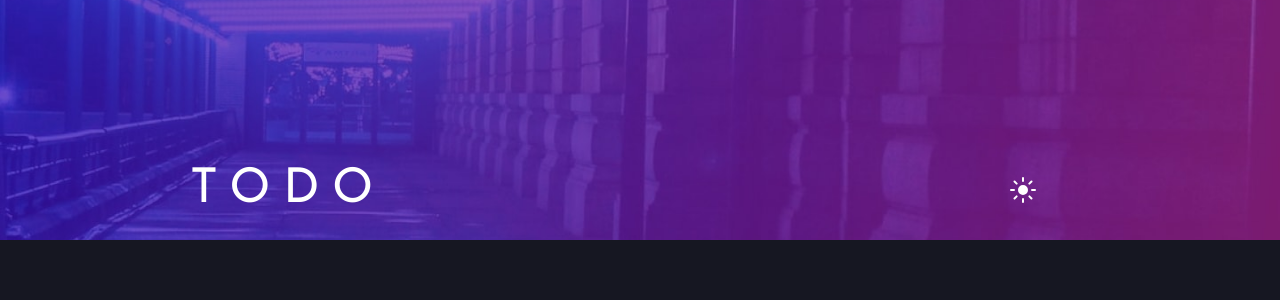
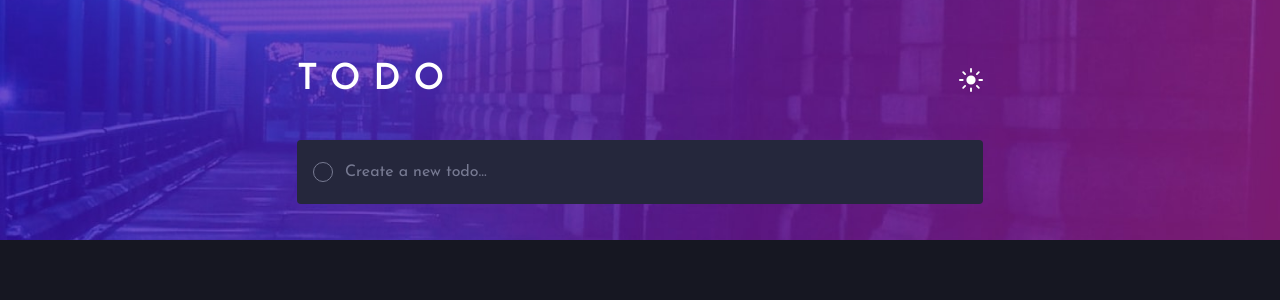
Before and after one commit to Rowada/todo-app-react, a React (Vite) app: page / in a window 1280 px wide. Shown: the top 300 px of the page. Built offline with nearby package versions, Linux system fonts and the light colour scheme.

Commit message:
feat: add form for create todos

```diff
--- a/src/components/todos/TodoList.jsx
+++ b/src/components/todos/TodoList.jsx
@@ -6,14 +6,33 @@ export const TodoList = () => {
   const todos = useStore((state) => state.todos);
 
   return (
-    <section className="max-w-[900px] w-full m-auto relative mt-[-90px]">
-      <div className="flex items-center justify-between">
-        <h1 className="text-5xl uppercase tracking-[.80rem] text-white">
+    <section className="max-w-[750px] w-full m-auto px-8 relative mt-[-180px]">
+      <div className="w-full flex items-center justify-between">
+        <h1 className="text-4xl uppercase tracking-[.80rem] font-semibold text-white">
           todo
         </h1>
 
         <ToggleTheme />
       </div>
+
+      <form className="mt-10 mb-6">
+        <div className="relative">
+          <label htmlFor="todos"></label>
+
+          <div className="relative">
+            <div className="absolute inset-y-0 start-0 flex items-center ps-4">
+              <span className="w-5 h-5 rounded-full border border-secondary"></span>
+            </div>
+
+            <input
+              className="w-full py-5 rounded ps-12 bg-background placeholder:text-secondary"
+              type="text"
+              id="todos"
+              placeholder="Create a new todo..."
+            />
+          </div>
+        </div>
+      </form>
     </section>
   );
 };
--- a/src/components/toggleTheme/ToggleTheme.jsx
+++ b/src/components/toggleTheme/ToggleTheme.jsx
@@ -6,14 +6,13 @@ import sun from "../../assets/images/icon-sun.svg";
 import moon from "../../assets/images/icon-moon.svg";
 
 const ToggleTheme = () => {
-  // Correction: supprimez "export const"
   const { toggleTheme, darkMode } = useContext(ThemeContext);
 
   return (
-    <button onClick={toggleTheme} className="w-20 h-20">
-      <img src={darkMode ? sun : moon} alt="toggle icon" />
+    <button onClick={toggleTheme}>
+      <img className="w-6 h-6" src={darkMode ? sun : moon} alt="toggle icon" />
     </button>
   );
 };
 
-export default ToggleTheme; // Ajoutez l'exportation par défaut
+export default ToggleTheme;
```
